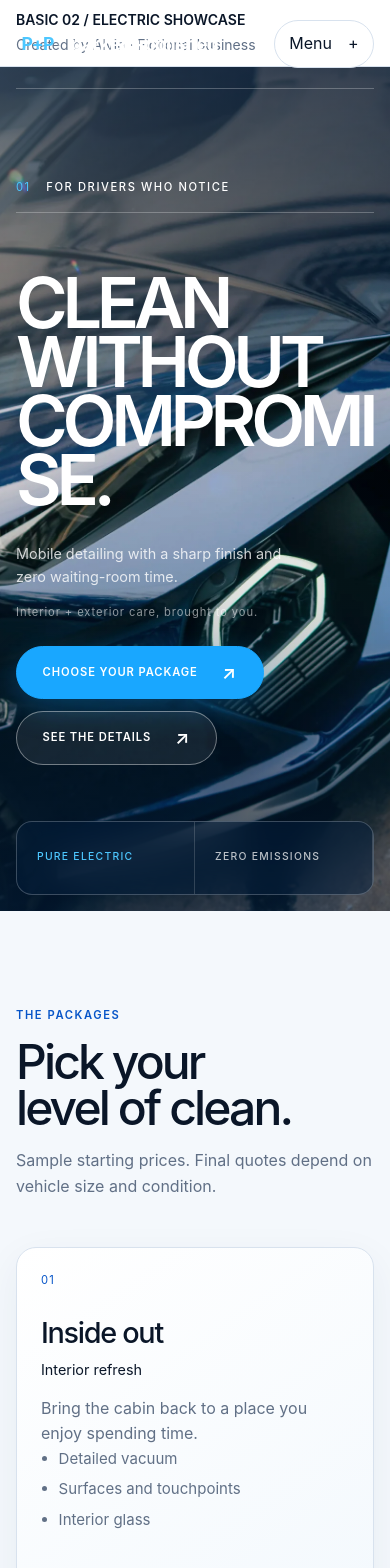
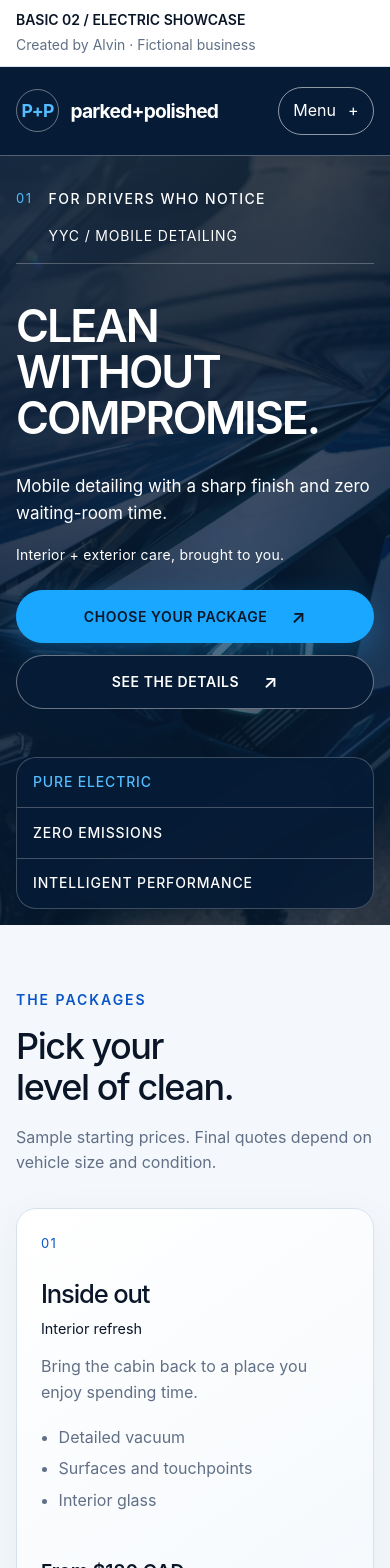
Before and after one commit to Alvintol/basic-electric-showcase-template, a React (Vite) app: page / in a window 390 px wide. Shown: the top 1568 px of the page. Built offline with nearby package versions, Linux system fonts and the light colour scheme.

Commit message:
Improve Electric Showcase contrast and responsive typography
Keep the photo-led redesign while fixing header overlap, blue-panel text,
headline sizing, and narrow layouts. Reconnect EV colours to theme tokens
and isolate static rendering from the Cloudflare development runtime.

```diff
--- a/scripts/check-config.mjs
+++ b/scripts/check-config.mjs
@@ -2,7 +2,7 @@ import assert from 'node:assert/strict';
 import { createServer } from 'vite';
 
 // Checks the reusable contract: client swaps, section changes and gallery variants.
-const server = await createServer({ server: { middlewareMode: true, hmr: false, watch: null }, appType: 'custom' });
+const server = await createServer({ mode: 'static-render', server: { middlewareMode: true, hmr: false, watch: null }, appType: 'custom' });
 try {
   const { client, theme, render, validateConfig } = await server.ssrLoadModule('/src/entry-server.tsx');
   validateConfig(client, theme);
--- a/scripts/prerender.mjs
+++ b/scripts/prerender.mjs
@@ -3,7 +3,7 @@ import { readFile, writeFile, access } from 'node:fs/promises';
 import { resolve } from 'node:path';
 
 // Render the configured React page at build time. Hosting needs only dist/.
-const server = await createServer({ server: { middlewareMode: true, hmr: false, watch: null }, appType: 'custom' });
+const server = await createServer({ mode: 'static-render', server: { middlewareMode: true, hmr: false, watch: null }, appType: 'custom' });
 const escape = (value) => String(value).replace(/[&<>"']/g, (char) => ({ '&': '&amp;', '<': '&lt;', '>': '&gt;', '"': '&quot;', "'": '&#39;' })[char]);
 try {
   const { client, theme, render, validateConfig } = await server.ssrLoadModule('/src/entry-server.tsx');
--- a/src/config/theme.ts
+++ b/src/config/theme.ts
@@ -12,7 +12,11 @@ export const theme = {
     onPrimary: '#FFFFFF',
 
     accent: '#19A7FF',
-    onAccent: '#FFFFFF',
+    onAccent: '#0A1628',
+
+    // Keep photo-backed text independent from the light page palette.
+    heroSurface: '#061B36',
+    onHero: '#FFFFFF',
 
     feature: '#E8F4FF',
     onFeature: '#0755C8',
--- a/src/styles.css
+++ b/src/styles.css
@@ -58,6 +58,7 @@ h3 {
   font-family: var(--font-heading);
   font-weight: 600;
   letter-spacing: -0.045em;
+  overflow-wrap: anywhere;
 }
 h1 {
   font-size: clamp(3.2rem, 6.5vw, 6.8rem);
@@ -86,7 +87,7 @@ input:focus-visible,
 select:focus-visible,
 textarea:focus-visible,
 [tabindex]:focus-visible {
-  outline: 3px solid var(--accent);
+  outline: 3px solid var(--primary);
   outline-offset: 5px;
 }
 input:focus-visible,
@@ -195,6 +196,7 @@ textarea:focus-visible {
   justify-content: center;
   gap: 1.5rem;
   min-height: 3rem;
+  max-width: 100%;
   padding: 0.8rem 1.4rem;
   border: 1px solid var(--primary);
   border-radius: var(--button-radius);
@@ -367,7 +369,7 @@ textarea:focus-visible {
   margin: 1.2rem 0 0;
   padding-left: 1.1rem;
   color: var(--muted);
-  font-size: 0.94rem;
+  font-size: 1rem;
 }
 .feature-list li + li {
   margin-top: 0.4rem;
@@ -395,8 +397,14 @@ textarea:focus-visible {
 .faq,
 .contact {
   display: grid;
-  grid-template-columns: 0.9fr 1.1fr;
-  gap: 5rem;
+  grid-template-columns: minmax(0, 0.9fr) minmax(0, 1.1fr);
+  gap: clamp(2rem, 5vw, 5rem);
+}
+.about > *,
+.process > *,
+.faq > *,
+.contact > * {
+  min-width: 0;
 }
 .about-body > p {
   font-size: 1.13rem;
@@ -436,7 +444,7 @@ textarea:focus-visible {
   border-top: 0;
 }
 .step-number {
-  color: var(--accent);
+  color: var(--primary);
   font-size: 0.94rem;
   min-width: 2rem;
 }
@@ -464,7 +472,8 @@ textarea:focus-visible {
   display: none;
 }
 .faq-icon {
-  color: var(--accent);
+  color: var(--primary);
+  flex-shrink: 0;
   font-size: 1.5rem;
   transition: transform 0.18s ease;
 }
@@ -497,7 +506,7 @@ form label {
 }
 .form-row {
   display: grid;
-  grid-template-columns: 1fr 1fr;
+  grid-template-columns: minmax(0, 1fr) minmax(0, 1fr);
   gap: 1rem;
 }
 input,
@@ -564,6 +573,7 @@ form .button {
   gap: 2rem;
 }
 .showcase-heading .section-intro {
+  min-width: 0;
   margin-bottom: 1.5rem;
 }
 .carousel-controls {
@@ -634,10 +644,11 @@ form .button {
 }
 .photo-card figcaption {
   padding-block: 1.2rem;
+  min-width: 0;
 }
 .photo-category {
   font-size: 0.875rem;
-  color: var(--accent);
+  color: var(--primary);
   margin-bottom: 0.45rem;
 }
 .photo-card h3 {
@@ -646,7 +657,7 @@ form .button {
 .photo-card figcaption > p:not(.photo-category) {
   color: var(--muted);
   margin-top: 0.55rem;
-  font-size: 0.94rem;
+  font-size: 1rem;
 }
 .photo-card figcaption .button {
   margin-top: 1rem;
@@ -658,8 +669,9 @@ form .button {
 .showcase-spotlight .photo-card {
   flex-basis: 100%;
   display: grid;
-  grid-template-columns: 1.7fr 1fr;
-  background: var(--surface);
+  grid-template-columns: minmax(0, 1.5fr) minmax(0, 1fr);
+  background: var(--feature);
+  border: 1px solid var(--border);
   border-radius: var(--radius);
   overflow: hidden;
 }
@@ -676,6 +688,7 @@ form .button {
 }
 .spotlight-pagination {
   display: flex;
+  flex-wrap: wrap;
   align-items: center;
   justify-content: space-between;
   gap: 1rem;
@@ -913,38 +926,31 @@ form .button {
    ELECTRIC SHOWCASE / PREMIUM EV SYSTEM
    ========================================================= */
 
-:root {
-  --ev-blue: #0755c8;
-  --ev-electric: #19a7ff;
-  --ev-light-blue: #4dc7ff;
-
-  --ev-background: #f4f8fc;
-  --ev-surface: #ffffff;
-  --ev-dark: #0a1628;
-
-  --ev-muted: #617086;
-  --ev-border: #d8e2ee;
+.site {
+  /* The EV styling follows the client theme instead of a second palette. */
+  --ev-blue: var(--primary);
+  --ev-electric: var(--accent);
+  --ev-light-blue: color-mix(in srgb, var(--accent) 75%, var(--ev-on-hero));
+  --ev-background: var(--background);
+  --ev-surface: var(--surface);
+  --ev-dark: var(--text);
+  --ev-muted: var(--muted);
+  --ev-border: var(--border);
+  --ev-hero-background: var(--hero-surface, var(--text));
+  --ev-on-hero: var(--on-hero, var(--surface));
 }
 
 /* =========================================================
    BASE
    ========================================================= */
 
-html {
-  background: var(--ev-background);
-}
-
-body {
-  background: var(--ev-background);
-}
-
 .site {
   background: var(--ev-background);
   color: var(--ev-dark);
 }
 
 .container {
-  width: min(var(--content-width), calc(100% - 6rem));
+  width: min(var(--content-width), calc(100% - 2 * clamp(1rem, 4vw, 3rem)));
 }
 
 /* =========================================================
@@ -952,41 +958,46 @@ body {
    ========================================================= */
 
 .ev-header {
-  position: absolute;
-  top: 0;
-  left: 50%;
+  /* Normal flow lets the demo banner and expanded menu take their own space. */
+  position: relative;
   z-index: 50;
-
-  width: min(var(--content-width), calc(100% - 6rem));
-
-  transform: translateX(-50%);
+  width: 100%;
 
   min-height: 5rem;
   padding-block: 1.25rem;
-
-  border-bottom: 1px solid rgba(255, 255, 255, 0.25);
-
-  color: #ffffff;
+  padding-inline: max(clamp(1rem, 4vw, 3rem), calc((100% - var(--content-width)) / 2));
+
+  border-bottom: 1px solid color-mix(in srgb, var(--ev-on-hero) 30%, transparent);
+  background: var(--ev-hero-background);
+
+  color: var(--ev-on-hero);
 }
 
 .ev-header .brand {
-  color: #ffffff;
-}
-
-.ev-header .brand-mark {
+  min-width: 0;
+  color: var(--ev-on-hero);
+}
+
+.ev-header .brand > span:last-child {
+  min-width: 0;
+  overflow-wrap: anywhere;
+}
+
+.site .ev-header .brand-mark {
+  flex-shrink: 0;
   color: var(--ev-light-blue);
-  border-color: rgba(255, 255, 255, 0.3);
+  border-color: color-mix(in srgb, var(--ev-on-hero) 40%, transparent);
 }
 
 .ev-header .navigation {
-  gap: 2rem;
+  gap: clamp(1rem, 2vw, 2rem);
 }
 
 .ev-header .navigation a {
-  color: rgba(255, 255, 255, 0.78);
-
-  font-size: 0.72rem;
-  letter-spacing: 0.12em;
+  color: var(--ev-on-hero);
+
+  font-size: 0.875rem;
+  letter-spacing: 0.06em;
   text-transform: uppercase;
 }
 
@@ -999,14 +1010,14 @@ body {
   min-height: 2.5rem;
   padding: 0.55rem 1.15rem;
 
-  background: #ffffff;
+  background: var(--ev-on-hero);
   color: var(--ev-blue);
 
-  border-color: #ffffff;
-  border-radius: 999px;
-
-  font-size: 0.7rem;
-  letter-spacing: 0.08em;
+  border-color: var(--ev-on-hero);
+  border-radius: var(--button-radius);
+
+  font-size: 0.875rem;
+  letter-spacing: 0.04em;
   text-transform: uppercase;
 }
 
@@ -1017,22 +1028,15 @@ body {
 .ev-hero {
   position: relative;
 
-  min-height: 100svh;
-
-  overflow: hidden;
-
-  background:
-    radial-gradient(
-      circle at 80% 20%,
-      rgba(25, 167, 255, 0.18),
-      transparent 35%
-    ),
-    #edf5fc;
+  min-height: max(42rem, calc(100svh - 6rem));
+  background: var(--ev-hero-background);
+  color: var(--ev-on-hero);
 }
 
 .ev-hero-media {
   position: absolute;
   inset: 0;
+  overflow: hidden;
 }
 
 .ev-hero-media img {
@@ -1052,11 +1056,10 @@ body {
   inset: 0;
 
   background: linear-gradient(
-    180deg,
-    rgba(3, 28, 61, 0.68) 0%,
-    rgba(3, 28, 61, 0.08) 38%,
-    rgba(3, 28, 61, 0.12) 62%,
-    rgba(3, 28, 61, 0.68) 100%
+    100deg,
+    color-mix(in srgb, var(--ev-hero-background) 88%, transparent),
+    color-mix(in srgb, var(--ev-hero-background) 68%, transparent) 60%,
+    color-mix(in srgb, var(--ev-hero-background) 82%, transparent)
   );
 }
 
@@ -1064,13 +1067,14 @@ body {
   position: relative;
   z-index: 2;
 
-  min-height: 100svh;
+  min-height: inherit;
 
   display: flex;
   flex-direction: column;
   justify-content: space-between;
-
-  padding-top: 8rem;
+  gap: clamp(2.5rem, 5vw, 5rem);
+
+  padding-top: 2.5rem;
   padding-bottom: 2rem;
 }
 
@@ -1083,7 +1087,7 @@ body {
 
   grid-template-columns:
     3rem
-    1fr
+    minmax(0, 1fr)
     auto;
 
   align-items: center;
@@ -1098,26 +1102,26 @@ body {
 .ev-hero-index {
   color: var(--ev-light-blue);
 
-  font-size: 0.7rem;
+  font-size: 0.8125rem;
   letter-spacing: 0.12em;
 }
 
 .ev-hero-topline .eyebrow {
   margin: 0;
 
-  color: #ffffff;
-
-  font-size: 0.7rem;
+  color: var(--ev-on-hero);
+
+  font-size: 0.875rem;
   font-weight: 500;
 
-  letter-spacing: 0.14em;
+  letter-spacing: 0.1em;
 }
 
 .ev-hero-location {
-  color: rgba(255, 255, 255, 0.65);
-
-  font-size: 0.7rem;
-  letter-spacing: 0.12em;
+  color: var(--ev-on-hero);
+
+  font-size: 0.875rem;
+  letter-spacing: 0.06em;
 }
 
 /* =========================================================
@@ -1129,32 +1133,36 @@ body {
 
   grid-template-columns:
     minmax(0, 1fr)
-    20rem;
+    minmax(0, 20rem);
 
   align-items: end;
 
-  gap: 4rem;
+  gap: clamp(2rem, 4vw, 4rem);
 
   margin-top: auto;
-  margin-bottom: 5rem;
+  margin-bottom: 0;
 }
 
 .ev-hero-title-wrap {
   max-width: 80rem;
+  min-width: 0;
+  container-type: inline-size;
 }
 
 .ev-hero h1 {
   margin: 0;
 
-  color: #ffffff;
-
-  font-size: clamp(4rem, 11vw, 11rem);
+  color: var(--ev-on-hero);
+
+  /* Scale to the title column so longer client headlines can wrap safely. */
+  font-size: clamp(2.25rem, 6vw, 8rem);
+  font-size: clamp(2.25rem, 12.5cqi, 8rem);
 
   font-weight: 600;
 
-  line-height: 0.84;
-
-  letter-spacing: -0.075em;
+  line-height: 1.02;
+
+  letter-spacing: -0.045em;
 }
 
 .ev-hero h1 span {
@@ -1174,27 +1182,28 @@ body {
    ========================================================= */
 
 .ev-hero-info {
+  min-width: 0;
   padding-bottom: 0.5rem;
 }
 
 .ev-hero-info .hero-description {
-  max-width: 18rem;
+  max-width: 32rem;
 
   margin: 0;
 
-  color: rgba(255, 255, 255, 0.8);
-
-  font-size: 0.9rem;
+  color: var(--ev-on-hero);
+
+  font-size: 1.0625rem;
   line-height: 1.6;
 }
 
 .ev-hero-info .hero-note {
   margin-top: 1rem;
 
-  color: rgba(255, 255, 255, 0.55);
-
-  font-size: 0.7rem;
-  letter-spacing: 0.08em;
+  color: var(--ev-on-hero);
+
+  font-size: 0.875rem;
+  letter-spacing: 0.02em;
 }
 
 /* =========================================================
@@ -1210,17 +1219,17 @@ body {
 
   padding-inline: 1.6rem;
 
-  border-radius: 999px;
+  border-radius: var(--button-radius);
 
   background: var(--ev-electric);
   border-color: var(--ev-electric);
 
-  color: #ffffff;
-
-  font-size: 0.7rem;
+  color: var(--on-accent);
+
+  font-size: 0.875rem;
   font-weight: 600;
 
-  letter-spacing: 0.08em;
+  letter-spacing: 0.04em;
   text-transform: uppercase;
 
   box-shadow: 0 10px 30px rgba(25, 167, 255, 0.28);
@@ -1232,8 +1241,8 @@ body {
 }
 
 .ev-hero .button:hover {
-  background: #0b8fe3;
-  border-color: #0b8fe3;
+  background: var(--ev-electric);
+  border-color: var(--ev-on-hero);
 
   transform: translateY(-2px);
 
@@ -1241,13 +1250,22 @@ body {
 }
 
 .ev-hero .button-secondary {
-  background: rgba(255, 255, 255, 0.08);
+  background: var(--ev-hero-background);
 
   border-color: rgba(255, 255, 255, 0.4);
 
-  color: #ffffff;
+  color: var(--ev-on-hero);
 
   box-shadow: none;
+}
+.ev-hero .button-secondary:hover {
+  background: var(--ev-on-hero);
+  color: var(--ev-hero-background);
+  box-shadow: none;
+}
+.ev-header :focus-visible,
+.ev-hero :focus-visible {
+  outline-color: var(--ev-on-hero);
 }
 
 /* =========================================================
@@ -1258,16 +1276,16 @@ body {
   display: grid;
 
   grid-template-columns:
-    repeat(3, 1fr)
-    1.4fr;
+    repeat(3, minmax(0, 1fr))
+    minmax(0, 1.4fr);
 
   overflow: hidden;
 
   border: 1px solid rgba(255, 255, 255, 0.22);
 
-  border-radius: 16px;
-
-  background: rgba(4, 30, 62, 0.48);
+  border-radius: var(--radius);
+
+  background: color-mix(in srgb, var(--ev-hero-background) 90%, transparent);
 
   backdrop-filter: blur(18px);
   -webkit-backdrop-filter: blur(18px);
@@ -1279,18 +1297,23 @@ body {
   display: flex;
   align-items: center;
 
-  padding: 0 1.25rem;
+  min-width: 0;
+  padding: 1rem 1.25rem;
 
   border-right: 1px solid rgba(255, 255, 255, 0.16);
 }
 
 .ev-hero-bottom span {
-  color: rgba(255, 255, 255, 0.72);
-
-  font-size: 0.65rem;
+  color: var(--ev-on-hero);
+
+  font-size: 0.875rem;
   font-weight: 500;
 
-  letter-spacing: 0.12em;
+  letter-spacing: 0.06em;
+  overflow-wrap: anywhere;
+}
+.ev-hero-bottom > div:last-child {
+  border-right: 0;
 }
 
 .ev-hero-bottom > div:first-child span {
@@ -1306,6 +1329,7 @@ body {
 .ev-scroll-line {
   width: 3rem;
   height: 1px;
+  flex-shrink: 0;
 
   background: var(--ev-electric);
 }
@@ -1315,18 +1339,17 @@ body {
    ========================================================= */
 
 .section {
-  padding-top: 9rem;
-  padding-bottom: 9rem;
+  padding-block: clamp(4rem, 7vw, 7rem);
 }
 
 .section-intro {
-  margin-bottom: 5rem;
+  margin-bottom: clamp(2rem, 4vw, 3.5rem);
 }
 
 .section-intro .eyebrow {
   color: var(--ev-blue);
 
-  font-size: 0.7rem;
+  font-size: 0.875rem;
   font-weight: 600;
 
   letter-spacing: 0.14em;
@@ -1338,13 +1361,13 @@ body {
 
   color: var(--ev-dark);
 
-  font-size: clamp(3rem, 6vw, 7rem);
+  font-size: clamp(2.25rem, 3.8vw, 4.5rem);
 
   font-weight: 500;
 
-  line-height: 0.95;
-
-  letter-spacing: -0.06em;
+  line-height: 1.12;
+
+  letter-spacing: -0.04em;
 }
 
 /* =========================================================
@@ -1352,6 +1375,7 @@ body {
    ========================================================= */
 
 .services-grid {
+  grid-template-columns: repeat(auto-fit, minmax(min(100%, 19rem), 1fr));
   gap: 1rem;
 }
 
@@ -1360,15 +1384,13 @@ body {
 
   min-height: 24rem;
 
-  padding: 2.5rem;
-
-  overflow: hidden;
+  padding: clamp(1.5rem, 2.5vw, 2.25rem);
 
   border: 1px solid var(--ev-border);
 
-  border-radius: 20px !important;
-
-  background: linear-gradient(145deg, #ffffff, #f2f8fd);
+  border-radius: var(--radius);
+
+  background: linear-gradient(145deg, var(--surface), var(--background));
 
   box-shadow: 0 12px 40px rgba(19, 57, 91, 0.06);
 
@@ -1384,31 +1406,45 @@ body {
 }
 
 .service-card:nth-child(2) {
-  background: linear-gradient(145deg, var(--ev-blue), #0a7be8) !important;
-
-  color: #ffffff;
-
-  border-color: var(--ev-blue) !important;
+  background: linear-gradient(145deg, var(--ev-blue), color-mix(in srgb, var(--ev-blue) 85%, var(--ev-dark)));
+
+  color: var(--on-primary);
+
+  border-color: var(--ev-blue);
 
   box-shadow: 0 20px 50px rgba(7, 85, 200, 0.22);
 }
 
 .service-card:nth-child(2) .item-number,
-.service-card:nth-child(2) .service-subtitle,
+.service-card:nth-child(2) .service-body > p,
+.service-card:nth-child(2) .feature-list,
 .service-card:nth-child(2) .price {
-  color: rgba(255, 255, 255, 0.68);
+  color: var(--on-primary);
+}
+
+.service-card:nth-child(2) .button-secondary,
+.contact-panel .button {
+  background: var(--on-primary);
+  border-color: var(--on-primary);
+  color: var(--primary);
+}
+
+.service-card:nth-child(2) :focus-visible,
+.contact-panel :focus-visible {
+  outline-color: var(--on-primary);
 }
 
 .service-card h3 {
-  font-size: clamp(1.8rem, 3vw, 3rem);
+  font-size: clamp(1.6rem, 2.4vw, 2.25rem);
 
   font-weight: 500;
+  line-height: 1.15;
 }
 
 .item-number {
   color: var(--ev-blue);
 
-  font-size: 0.7rem;
+  font-size: 0.8125rem;
   letter-spacing: 0.1em;
 }
 
@@ -1417,7 +1453,7 @@ body {
 }
 
 .feature-list {
-  margin-top: auto;
+  margin-top: 1.2rem;
 }
 
 /* =========================================================
@@ -1426,17 +1462,12 @@ body {
 
 .showcase,
 .photo-showcase {
-  background: #ffffff;
-}
-
-.hero-photo,
-.showcase img {
-  border-radius: 20px !important;
+  background: var(--ev-surface);
 }
 
 .hero-photo figcaption {
   background: var(--ev-blue);
-  color: #ffffff;
+  color: var(--on-primary);
 }
 
 /* =========================================================
@@ -1450,13 +1481,16 @@ body {
       rgba(25, 167, 255, 0.22),
       transparent 35%
     ),
-    #061b36;
-
-  color: #ffffff;
+    var(--ev-hero-background);
+
+  color: var(--ev-on-hero);
 }
 
 .section--electric .section-intro h2 {
-  color: #ffffff;
+  color: var(--ev-on-hero);
+}
+.section--electric .section-description {
+  color: var(--ev-on-hero);
 }
 
 .section--electric .section-intro .eyebrow {
@@ -1468,20 +1502,37 @@ body {
    ========================================================= */
 
 .contact-panel {
-  border-radius: 20px !important;
-
-  background: linear-gradient(135deg, var(--ev-blue), #0a8ce8) !important;
-
-  color: #ffffff;
+  border-radius: var(--radius);
+
+  background: linear-gradient(135deg, var(--ev-blue), color-mix(in srgb, var(--ev-blue) 85%, var(--ev-dark)));
+
+  color: var(--on-primary);
+  border-color: var(--ev-blue);
+  align-self: start;
 }
 
 .contact-panel h2 {
-  color: #ffffff;
+  color: var(--on-primary);
 }
 
 .contact-panel .eyebrow,
 .contact-panel p {
-  color: rgba(255, 255, 255, 0.72);
+  color: var(--on-primary);
+}
+
+.contact-panel :is(input, select, textarea) {
+  background: var(--surface);
+  color: var(--text);
+  border-color: var(--surface);
+}
+
+.contact-panel :is(input, select, textarea):focus-visible {
+  outline-offset: 3px;
+}
+
+.contact-panel .form-status:not(:empty) {
+  border-top: 1px solid color-mix(in srgb, var(--on-primary) 45%, transparent);
+  padding-top: 1rem;
 }
 
 /* =========================================================
@@ -1496,76 +1547,149 @@ body {
    MOBILE
    ========================================================= */
 
+@media (max-width: 68rem) {
+  .ev-header .header-action {
+    display: none;
+  }
+
+  .ev-header .brand {
+    max-width: calc(100% - 7rem);
+  }
+
+  .ev-header .menu-toggle {
+    display: inline-flex;
+    align-items: center;
+    gap: 0.75rem;
+    background: transparent;
+    color: var(--ev-on-hero);
+    border-color: color-mix(in srgb, var(--ev-on-hero) 55%, transparent);
+  }
+
+  .ev-header .navigation {
+    display: none;
+    width: 100%;
+    margin: 0;
+    padding-top: 0.75rem;
+    border-top: 1px solid color-mix(in srgb, var(--ev-on-hero) 30%, transparent);
+  }
+
+  .ev-header .navigation.is-open {
+    display: flex;
+    flex-direction: column;
+    align-items: stretch;
+    gap: 0.25rem;
+  }
+
+  .ev-header .navigation a {
+    padding: 0.75rem;
+  }
+
+  .ev-hero-main {
+    grid-template-columns: minmax(0, 1fr);
+    gap: 2rem;
+  }
+
+  .ev-hero-bottom {
+    grid-template-columns: repeat(3, minmax(0, 1fr));
+  }
+
+  .ev-hero-bottom > div:nth-child(3) {
+    border-right: 0;
+  }
+
+  .ev-hero-bottom .ev-scroll {
+    display: none;
+  }
+}
+
+@media (max-width: 60rem) {
+  .about,
+  .process,
+  .faq,
+  .contact {
+    grid-template-columns: minmax(0, 1fr);
+    gap: 2rem;
+  }
+
+  .about > .section-intro,
+  .process > .section-intro,
+  .faq > .section-intro {
+    margin-bottom: 0;
+  }
+
+  .showcase-spotlight .photo-card {
+    grid-template-columns: minmax(0, 1fr);
+  }
+}
+
 @media (max-width: 760px) {
   .container {
     width: min(var(--content-width), calc(100% - 2rem));
   }
 
   .ev-header {
-    width: calc(100% - 2rem);
-
+    width: 100%;
     min-height: 4.5rem;
-  }
-
-  .ev-header .navigation {
-    background: rgba(5, 27, 54, 0.96);
-
-    border-color: rgba(255, 255, 255, 0.15);
+    padding-inline: 1rem;
   }
 
   .ev-hero-content {
-    padding-top: 7rem;
+    padding-top: 2rem;
     padding-bottom: 1rem;
   }
 
   .ev-hero-topline {
     grid-template-columns:
       auto
-      1fr;
+      minmax(0, 1fr);
   }
 
   .ev-hero-location {
-    display: none;
+    grid-column: 2;
   }
 
   .ev-hero-main {
-    display: block;
-
-    margin-top: auto;
-    margin-bottom: 3rem;
-  }
-
-  .ev-hero h1 {
-    font-size: clamp(4rem, 18vw, 7rem);
+    margin-top: 0;
   }
 
   .ev-hero-info {
-    max-width: 22rem;
-
-    margin-top: 2rem;
+    max-width: 32rem;
   }
 
   .ev-hero-bottom {
-    grid-template-columns:
-      1fr
-      1fr;
+    grid-template-columns: minmax(0, 1fr);
+  }
+
+  .ev-hero-bottom > div {
+    min-height: 3rem;
+    padding: 0.85rem 1rem;
+    border-right: 0;
+    border-bottom: 1px solid color-mix(in srgb, var(--ev-on-hero) 25%, transparent);
   }
 
   .ev-hero-bottom > div:nth-child(3) {
-    display: none;
-  }
-
-  .ev-scroll {
-    display: none !important;
+    border-bottom: 0;
   }
 
   .section {
-    padding-top: 6rem;
-    padding-bottom: 6rem;
+    padding-block: 4rem;
   }
 
   .section-intro {
-    margin-bottom: 3rem;
+    margin-bottom: 2rem;
+  }
+
+  .showcase-heading {
+    flex-wrap: wrap;
+    gap: 0;
+  }
+
+  .showcase-heading .section-intro {
+    flex-basis: 100%;
+  }
+
+  .carousel-controls {
+    margin-bottom: 1rem;
   }
 
   .service-card {
@@ -1574,3 +1698,10 @@ body {
     padding: 1.5rem;
   }
 }
+
+@media (max-width: 30rem) {
+  .ev-hero .hero-actions,
+  .ev-hero .hero-actions .button {
+    width: 100%;
+  }
+}
--- a/src/types.ts
+++ b/src/types.ts
@@ -83,6 +83,7 @@ export type Theme = {
     background: string; surface: string; text: string; muted: string;
     border: string; primary: string; onPrimary: string;
     accent: string; onAccent: string; feature: string; onFeature: string;
+    heroSurface?: string; onHero?: string;
   };
   fonts: { body: string; heading: string; accent: string };
   shape: { radius: string; buttonRadius: string; contentWidth: string };
```
Also changed, not shown: vite.config.ts (+4 -3 lines), 1 other file (tests, documents, lock files or other folders).
